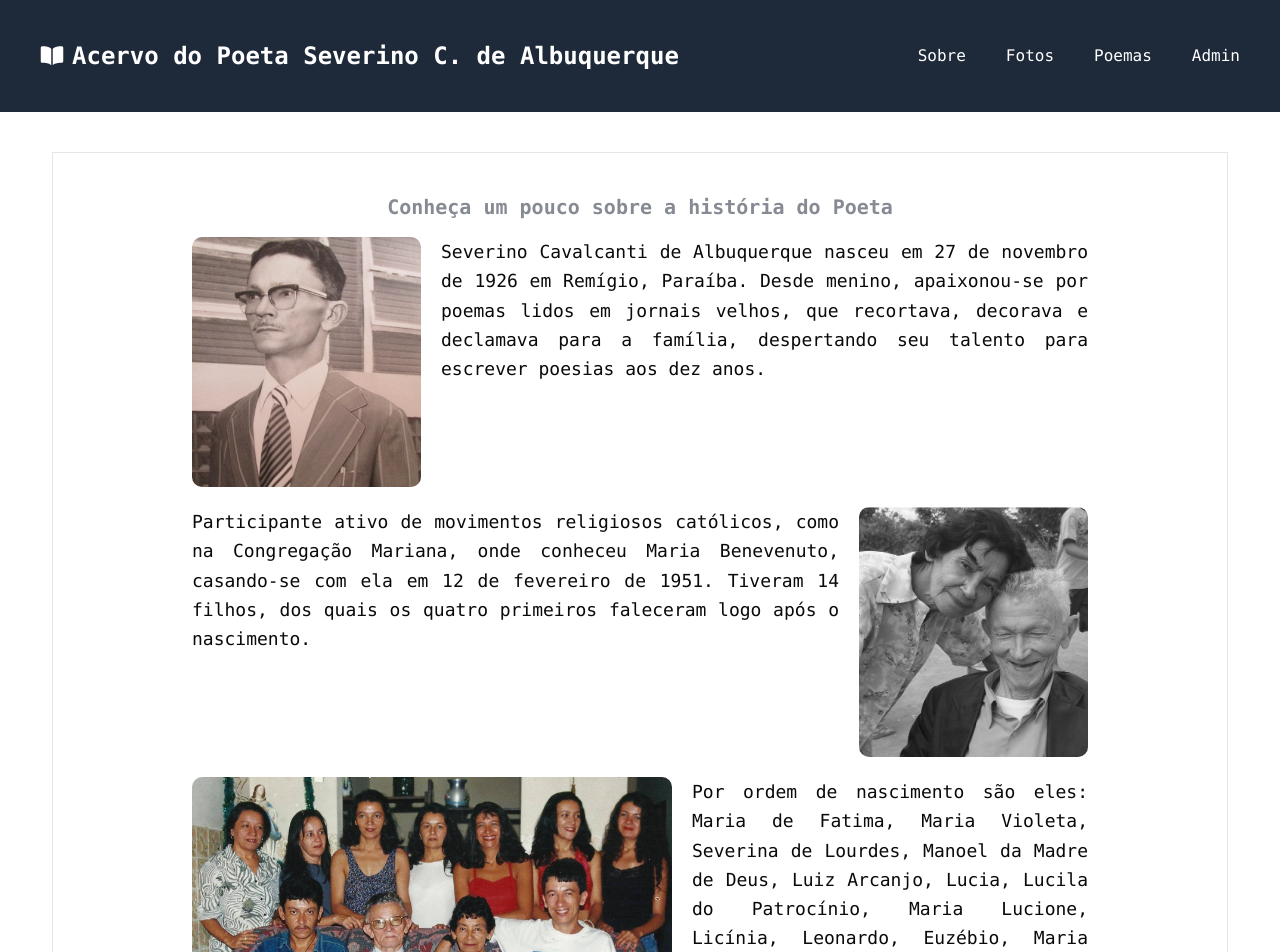
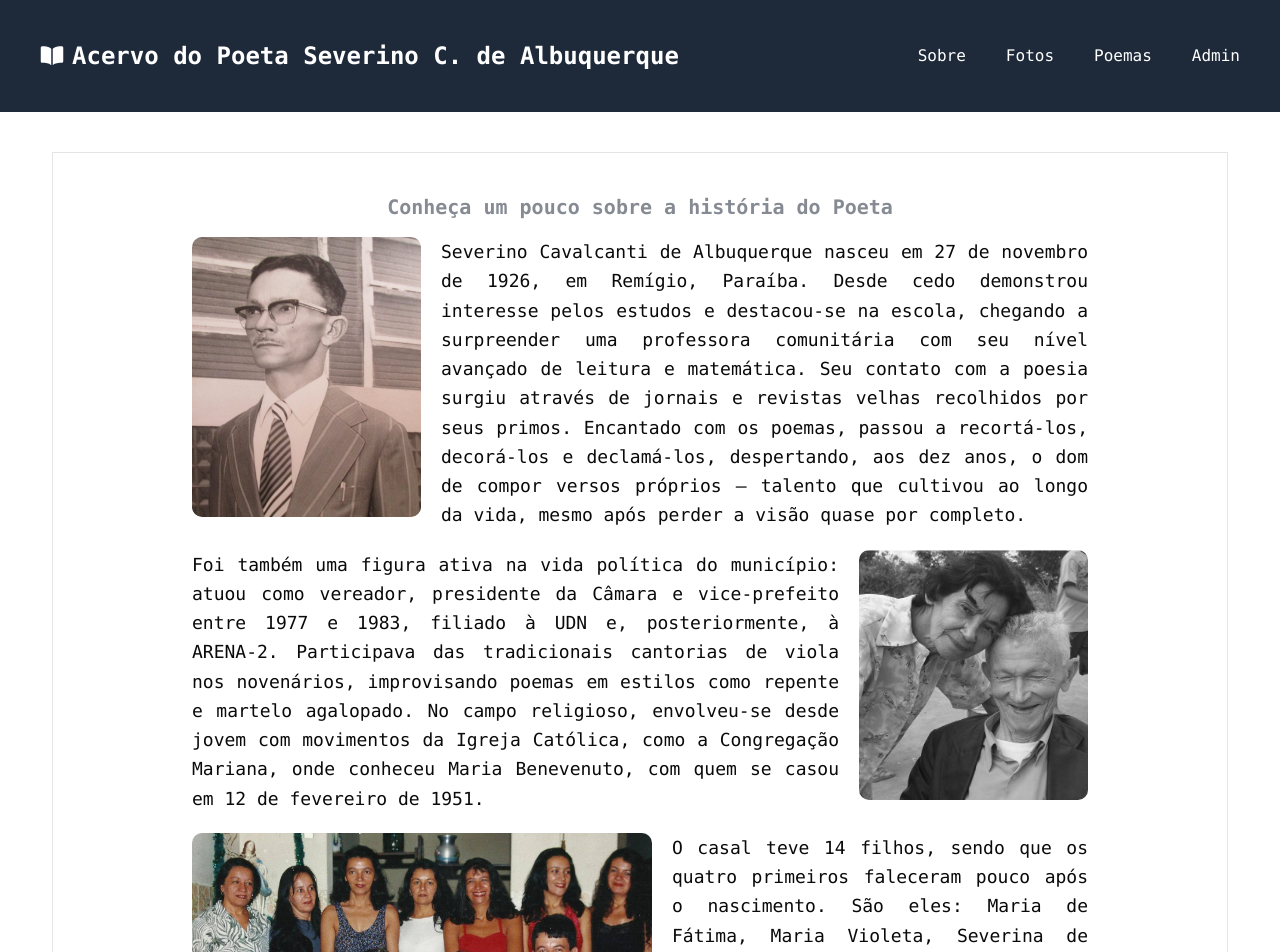
Before and after one commit to joseajr17/poems-project, a React (Vite) app in the folder frontend/: page / in a window 1280 px wide. Shown: the top 952 px of the page. Built offline with nearby package versions, Linux system fonts and the light colour scheme; no server answers.

Commit message:
About and PoemList updates

```diff
--- a/frontend/src/components/About/index.tsx
+++ b/frontend/src/components/About/index.tsx
@@ -11,24 +11,31 @@ export function About() {
             </div>
             <div className='flex flex-col items-center justify-center gap-5'>
                 <div className='flex items-stretch max-w-4xl gap-5'>
-                    <img src={severinoImg1} className='w-[229px] h-[250px] object-cover rounded-lg max-h-[250px] transition-transform duration-300 hover:scale-110 hover:shadow-2xl'></img>
+                    <img src={severinoImg1} className='w-[229px] h-[280px] object-cover rounded-lg max-h-[280px] transition-transform duration-300 hover:scale-110 hover:shadow-2xl'></img>
                     <p className='flex-1 text-justify leading-relaxed text-lg'>
-                        Severino Cavalcanti de Albuquerque nasceu em 27 de novembro de 1926 em Remígio, Paraíba.
-                        Desde menino, apaixonou-se por poemas lidos em jornais velhos, que recortava, decorava e
-                        declamava para a família, despertando seu talento para escrever poesias aos dez anos.
+                        Severino Cavalcanti de Albuquerque nasceu em 27 de novembro de 1926, em Remígio, Paraíba. Desde cedo demonstrou interesse pelos
+                        estudos e destacou-se na escola, chegando a surpreender uma professora comunitária com seu nível avançado de leitura e matemática.
+                        Seu contato com a poesia surgiu através de jornais e revistas velhas recolhidos por seus primos. Encantado com os poemas, passou a
+                        recortá-los, decorá-los e declamá-los, despertando, aos dez anos, o dom de compor versos próprios — talento que cultivou ao longo
+                        da vida, mesmo após perder a visão quase por completo.
                     </p>
                 </div>
                 <div className='flex items-stretch max-w-4xl gap-5'>
                     <p className='flex-1 text-justify leading-relaxed text-lg'>
-                        Participante ativo de movimentos religiosos católicos, como na Congregação Mariana, onde conheceu Maria Benevenuto, casando-se com ela em 12 de fevereiro de 1951.
-                        Tiveram 14 filhos, dos quais os quatro primeiros faleceram logo após o nascimento.
+                        Foi também uma figura ativa na vida política do município: atuou como vereador, presidente da Câmara e vice-prefeito entre 1977
+                        e 1983, filiado à UDN e, posteriormente, à ARENA-2. Participava das tradicionais cantorias de viola nos novenários, improvisando
+                        poemas em estilos como repente e martelo agalopado. No campo religioso, envolveu-se desde jovem com movimentos da Igreja Católica,
+                        como a Congregação Mariana, onde conheceu Maria Benevenuto, com quem se casou em 12 de fevereiro de 1951.
                     </p>
                     <img src={severinoImg2} className='w-[229px] h-[250px] object-cover rounded-lg max-h-[250px] transition-transform duration-300 hover:scale-110 hover:shadow-2xl'></img>
                 </div>
                 <div className='flex items-stretch max-w-4xl gap-5'>
-                    <img src={severinoImg3} className='w-[480px] h-[250px] object-cover rounded-lg max-h-[250px] transition-transform duration-300 hover:scale-105 hover:shadow-2xl'></img>
+                    <img src={severinoImg3} className='w-[460px] h-[250px] object-cover rounded-lg max-h-[250px] transition-transform duration-300 hover:scale-105 hover:shadow-2xl'></img>
                     <p className='flex-1 text-justify leading-relaxed text-lg'>
-                        Por ordem de nascimento são eles: Maria de Fatima, Maria Violeta, Severina de Lourdes, Manoel da Madre de Deus, Luiz Arcanjo, Lucia, Lucila do Patrocínio, Maria Lucione, Licínia, Leonardo, Euzébio, Maria Aparecida, Lenira e Elizabeth Eva.</p>
+                        O casal teve 14 filhos, sendo que os quatro primeiros faleceram pouco após o nascimento.
+                        São eles: Maria de Fátima, Maria Violeta, Severina de Lourdes, Manoel da Madre de Deus, Luiz Arcanjo, Lucia, Lucila do Patrocínio,
+                        Maria Lucione, Licínia, Leonardo, Euzébio, Maria Aparecida, Lenira e Elizabeth Eva.
+                    </p>
                 </div>
 
 
--- a/frontend/src/components/PoemList/index.tsx
+++ b/frontend/src/components/PoemList/index.tsx
@@ -30,7 +30,7 @@ export function PoemList({ poems, isAdmin = false, getPoems, loading, errorLoadi
             : b.title.localeCompare(a.title)
     );
 
-    if (loading) return <p>Carregando poemas...</p>;
+    if (loading) console.log("Carregando poemas...");
     if (errorLoading) return <p>{errorLoading}</p>;
     return (
         <section className="flex flex-col border m-2 p-2 h-full gap-4 w-full" id="poemList">
@@ -47,6 +47,7 @@ export function PoemList({ poems, isAdmin = false, getPoems, loading, errorLoadi
                 getFilteredPoems={getFilteredPoems}
             />
 
+            {sortedPoems.length !== 0 ? (
                 <div className="grid grid-cols-1 sm:grid-cols-3 gap-4 justify-center items-start">
                     {sortedPoems.map(poem => (
                         <PoemCard
@@ -57,6 +58,10 @@ export function PoemList({ poems, isAdmin = false, getPoems, loading, errorLoadi
                         />
                     ))}
                 </div>
+            ) : (
+                <div className="flex flex-col items-center justify-center h-full gap-4">
+                    <h1 className="text-gray-500 text-xl">Nenhum poema encontrado</h1>
+                </div>)}
         </section>
     );
 }
--- a/frontend/src/components/PoemListHeader/index.tsx
+++ b/frontend/src/components/PoemListHeader/index.tsx
@@ -48,7 +48,8 @@ export function PoemListHeader({
             />
             <label
               htmlFor="az-asc"
-                            className={`cursor-pointer px-4 py-2 rounded-md transition ${ordemCrescente
+              className={`cursor-pointer px-4 py-2 rounded-md transition ${
+                ordemCrescente
                   ? "bg-blue-500 text-white"
                   : "bg-white text-gray-700 border border-gray-300"
               }`}
@@ -65,7 +66,8 @@ export function PoemListHeader({
             />
             <label
               htmlFor="az-desc"
-                            className={`cursor-pointer px-4 py-2 rounded-md transition ${!ordemCrescente
+              className={`cursor-pointer px-4 py-2 rounded-md transition ${
+                !ordemCrescente
                   ? "bg-blue-500 text-white"
                   : "bg-white text-gray-700 border border-gray-300"
               }`}
--- a/frontend/src/pages/AdminArea/index.tsx
+++ b/frontend/src/pages/AdminArea/index.tsx
@@ -5,7 +5,7 @@ import { usePoems } from "@/hooks/usePoems";
 export function AdminArea() {
     const { poems, loading, error, getPoems } = usePoems();
 
-    if (loading) return <p>Carregando poemas...</p>;
+    if (loading) console.log("Carregando poemas...");
     if (error) return <p>{error}</p>;
 
     return (
--- a/frontend/src/pages/Home/index.tsx
+++ b/frontend/src/pages/Home/index.tsx
@@ -9,7 +9,7 @@ export function Home() {
     return (
         <>
             <Header getPoems={ getPoems } />
-            <div className=" flex items-center justify-center flex-col gap-5 mt-10 ">
+            <div className="flex items-center justify-center flex-col gap-5 mt-10">
                 <About />
                 <PoemList poems={poems} getPoems={getPoems } loading={loading} errorLoading ={error} />
             </div>
```
Lines whose indentation alone changed are shown as unchanged.
